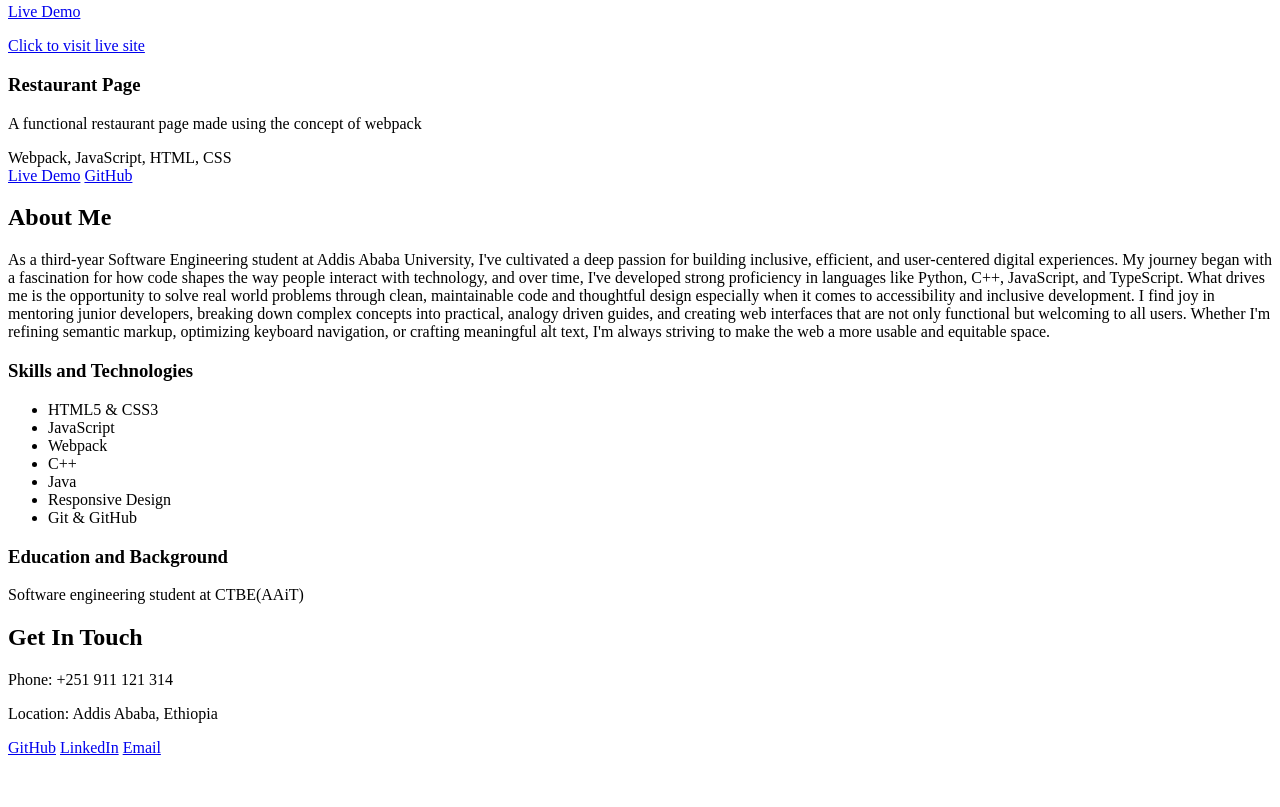
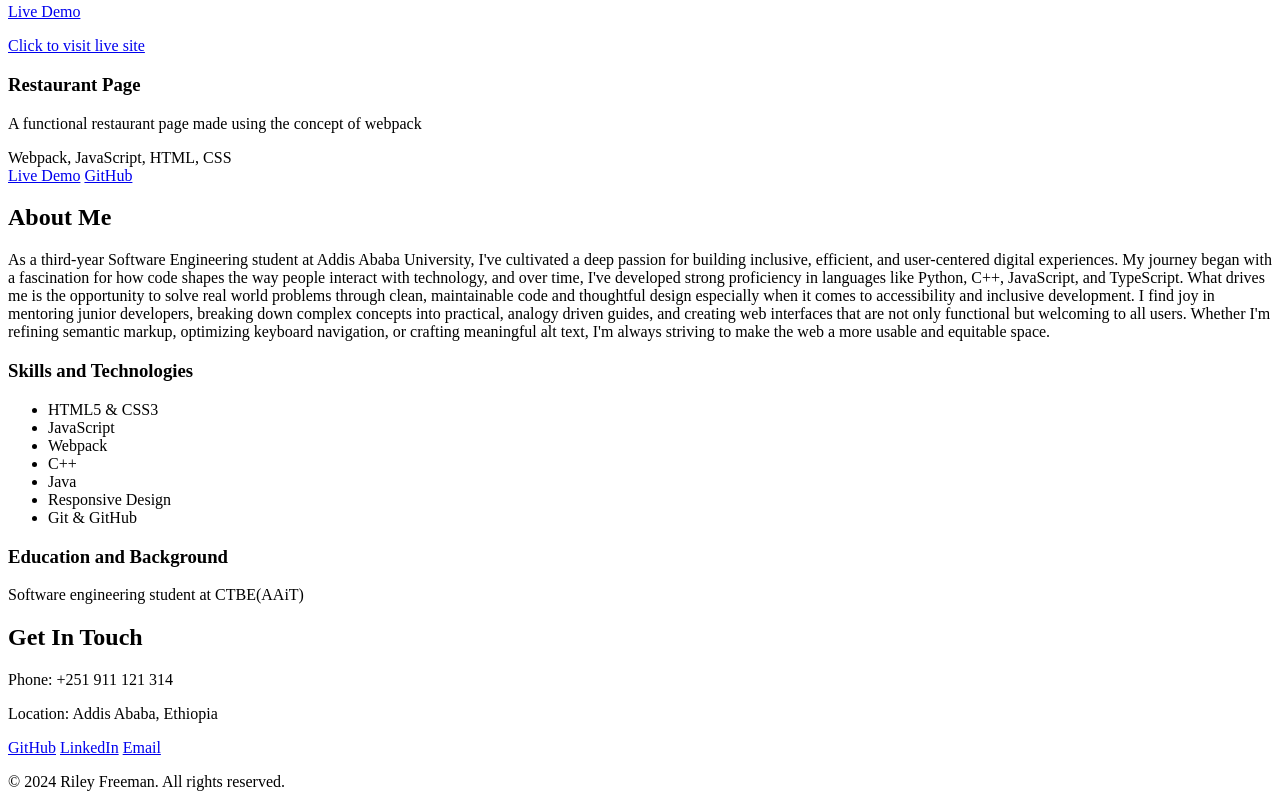
Before and after one commit to Basliel-Sisay/Home-Page, a plain HTML site: page index.html in a window 1280 px wide. Shown: the part 1048-1855 px from the top of the page. Before the commit the page ends 1813 px from the top, so only its background shows below. Drawn offline with Linux system fonts and the light colour scheme.

Commit message:
Added footer with copyright info on it

```diff
--- a/index.html
+++ b/index.html
@@ -119,5 +119,8 @@
             </div>
         </section>
     </main>
+    <footer>
+        <p>&copy; 2024 Riley Freeman. All rights reserved.</p>
+    </footer>
 </body>
 </html>
```
